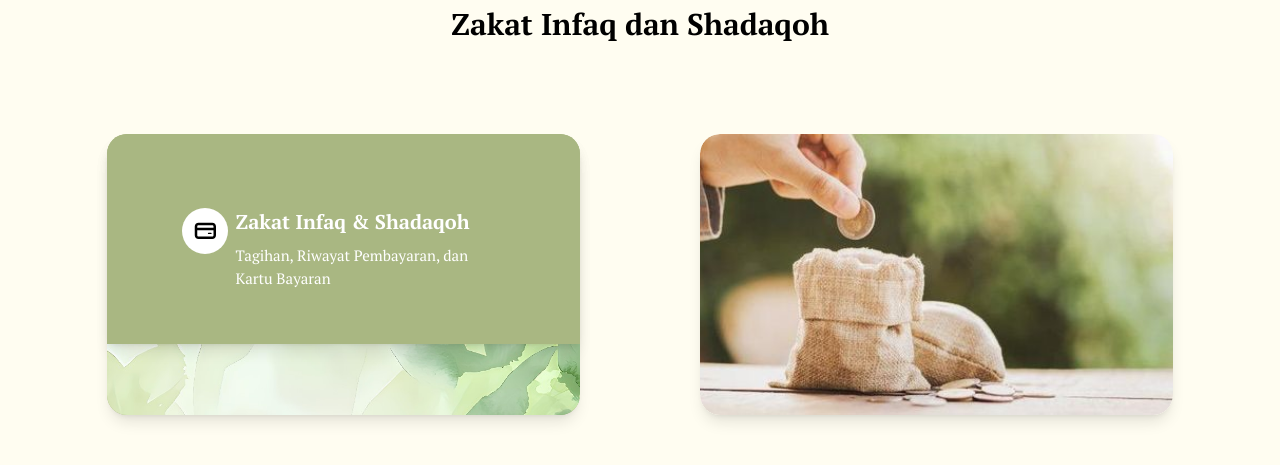
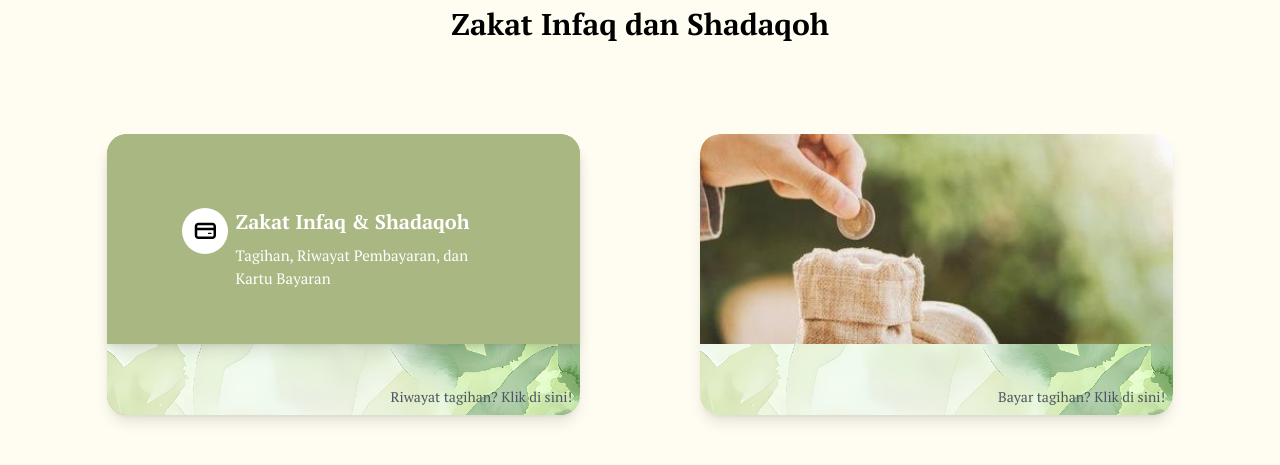
Before and after one commit to kenzi09/infak_FE, a React (Vite) app: page /User/dashboard in a window 1280 px wide. Shown: the part 960-1425 px from the top of the page. Built offline with nearby package versions, Linux system fonts and the light colour scheme.

Commit message:
update tampilan pembayaran

```diff
--- a/src/Pembayaran/Pembayaran.jsx
+++ b/src/Pembayaran/Pembayaran.jsx
@@ -2,7 +2,7 @@ import React, { useState } from "react";
 import wk from "../assets/img/wk.jpg"; // Mengimpor gambar
 import { FiLogOut } from "react-icons/fi"; // Mengimpor icon logout
 import TabelApp from "./pages/TabelApp";
-import Tagihan from "./pages/Tagihan";
+// import Tagihan from "./pages/Tagihan";
 import Riwayat from "./pages/Riwayat";
 import Popup from "../assets/Items/Popup";
 
@@ -78,7 +78,7 @@ function App() {
         </div>
 
         <div className="flex space-x-4 mb-6 ml-12">
-          {["tabel", "tagihan", "riwayat"].map((tab) => (
+          {["tabel", "riwayat"].map((tab) => (
             <button
               key={tab}
               className={`py-2 px-4 rounded flex items-center space-x-2 ${
@@ -97,8 +97,6 @@ function App() {
               <span>
                 {tab === "tabel"
                   ? "Tabel App"
-                  : tab === "tagihan"
-                  ? "Total Tagihan"
                   : "Riwayat App"}
               </span>
             </button>
@@ -107,9 +105,6 @@ function App() {
 
         {activeTab === "tabel" && <TabelApp />}
 
-        {activeTab === "tagihan" && <Tagihan />}
-
-
         {activeTab === "riwayat" && <Riwayat />}
       </div>
     </>
--- a/src/Users/Dashboard2.jsx
+++ b/src/Users/Dashboard2.jsx
@@ -1,76 +1,52 @@
 import React, { useRef, useEffect, useState } from "react";
-  import { useNavigate } from "react-router-dom"; // Import useNavigate dari React Router
+import { useNavigate } from "react-router-dom";
 import coin from "../assets/img/coin.jpg";
-  import bg from "../assets/img/bg.png"; // Pastikan nama file dan path-nya benar
+import bg from "../assets/img/bg.png";
 import { TiCreditCard } from "react-icons/ti";
 
 const Dashboard2 = () => {
-    const navigate = useNavigate(); // Membuat navigasi
+  const navigate = useNavigate();
+  const cardRef = useRef(null);
+  const imageRef = useRef(null);
+  const [isCardVisible, setIsCardVisible] = useState(false);
+  const [isImageVisible, setIsImageVisible] = useState(false);
 
-    const cardRef = useRef(null); // Untuk referensi pada Card Section
-    const imageRef = useRef(null); // Untuk referensi pada Image Section
-    const [isCardVisible, setIsCardVisible] = useState(false); // State untuk Card Section
-    const [isImageVisible, setIsImageVisible] = useState(false); // State untuk Image Section
-
-    // Fungsi untuk berpindah ke halaman pembayaran
   const handleCardClick = () => {
-      navigate("/pembayaran");
+    navigate("/user/pembayaran");
   };
 
   useEffect(() => {
-      // Intersection Observer untuk mendeteksi Card Section
     const observerCard = new IntersectionObserver(
       (entries) => {
         entries.forEach((entry) => {
-            if (entry.isIntersecting) {
-              setIsCardVisible(true); // Aktifkan animasi saat masuk ke viewport
-            } else {
-              setIsCardVisible(false); // Kembalikan ke posisi semula saat keluar dari viewport
-            }
+          setIsCardVisible(entry.isIntersecting);
         });
       },
       { threshold: 0.5 }
     );
 
-      // Intersection Observer untuk mendeteksi Image Section
     const observerImage = new IntersectionObserver(
       (entries) => {
         entries.forEach((entry) => {
-            if (entry.isIntersecting) {
-              setIsImageVisible(true); // Aktifkan animasi saat masuk ke viewport
-            } else {
-              setIsImageVisible(false); // Kembalikan ke posisi semula saat keluar dari viewport
-            }
+          setIsImageVisible(entry.isIntersecting);
         });
       },
       { threshold: 0.5 }
     );
 
-      if (cardRef.current) {
-        observerCard.observe(cardRef.current);
-      }
+    if (cardRef.current) observerCard.observe(cardRef.current);
+    if (imageRef.current) observerImage.observe(imageRef.current);
 
-      if (imageRef.current) {
-        observerImage.observe(imageRef.current);
-      }
-
-      // Cleanup observer saat komponen di-unmount
     return () => {
-        if (cardRef.current) {
-          observerCard.unobserve(cardRef.current);
-        }
-        if (imageRef.current) {
-          observerImage.unobserve(imageRef.current);
-        }
+      if (cardRef.current) observerCard.unobserve(cardRef.current);
+      if (imageRef.current) observerImage.unobserve(imageRef.current);
     };
   }, []);
 
   return (
     <div
       className="min-h-screen bg-[#FFFDF1] flex flex-col items-center justify-center px-10"
-        style={{
-          fontFamily: "'PT Serif', serif",
-        }}
+      style={{ fontFamily: "'PT Serif', serif" }}
     >
       <h1 className="text-2xl md:text-3xl font-bold mb-8 text-center text-black">
         Zakat Infaq dan Shadaqoh
@@ -79,11 +55,12 @@
         {/* Card Section */}
         <div
           ref={cardRef}
-            onClick={handleCardClick} // Menambahkan onClick untuk navigasi
-            className={`relative bg-[#A9B782] w-[473px] h-[281px] rounded-lg shadow-lg flex flex-col justify-center items-center p-4 my-2 transition-transform duration-[1000ms] ease-in-out transform ${isCardVisible ? 'translate-x-0' : '-translate-x-20'} hover:scale-105`}
+          onClick={handleCardClick}
+          className={`relative bg-[#A9B782] w-[473px] h-[281px] rounded-lg shadow-lg flex flex-col justify-center items-center p-4 my-2 transition-transform duration-[1000ms] ease-in-out transform ${
+            isCardVisible ? "translate-x-0" : "-translate-x-20"
+          } hover:scale-105`}
           style={{ borderRadius: "20px", margin: "60px", cursor: "pointer" }}
         >
-            {/* Bagian bawah dengan background image */}
           <div
             className="absolute bottom-0 left-0 w-full h-1/4"
             style={{
@@ -92,37 +69,54 @@
               borderRadius: "0 0 20px 20px",
             }}
           ></div>
-            {/* Bagian atas dengan background color */}
           <div
             className="absolute top-0 left-0 w-full h-3/4 bg-[#A9B782] rounded-t-lg flex flex-col shadow-lg justify-center items-center"
             style={{ borderRadius: "20px 20px 0 0" }}
           >
             <div className="flex items-center gap-2 text-white pb-4">
-                {/* Icon with background */}
               <div className="bg-white w-[46px] h-[46px] rounded-full flex justify-center items-center pb-[3px] pl-[2px]">
                 <TiCreditCard className="text-black text-xl w-[30px] h-[30px]" />
               </div>
               <div className="w-[270px] mt-9">
-                  <p className="text-xl font-semibold mb-2">Zakat Infaq & Shadaqoh</p>
+                <p className="text-xl font-semibold mb-2">
+                  Zakat Infaq & Shadaqoh
+                </p>
                 <p className="text-[15px] text-white">
                   Tagihan, Riwayat Pembayaran, dan Kartu Bayaran
                 </p>
               </div>
             </div>
           </div>
+          <p className="absolute bottom-2 right-2 text-right text-gray-600 text-sm">
+            Riwayat tagihan? Klik di sini!
+          </p>
         </div>
+
         {/* Image Section */}
         <div
           ref={imageRef}
-            className={`w-[473px] h-[281px] rounded-lg shadow-lg overflow-hidden my-2 transition-transform duration-[1000ms] ease-in-out transform ${isImageVisible ? 'translate-x-0' : 'translate-x-20'}`}
+          className={`relative w-[473px] h-[281px] rounded-lg shadow-lg overflow-hidden my-2 transition-transform duration-[1000ms] ease-in-out transform ${
+            isImageVisible ? "translate-x-0" : "translate-x-20"
+          }`}
           style={{ borderRadius: "20px", margin: "60px" }}
         >
+          <div
+            className="absolute bottom-0 left-0 w-full h-1/4"
+            style={{
+              backgroundImage: `url(${bg})`,
+              backgroundSize: "cover",
+              borderRadius: "0 0 20px 20px",
+            }}
+          ></div>
           <img
             src={coin}
             alt="Zakat Image"
             className="w-full h-full object-cover"
             style={{ borderRadius: "20px" }}
           />
+          <p className="absolute bottom-2 right-2 text-right text-gray-600 text-sm">
+            Bayar tagihan? Klik di sini!
+          </p>
         </div>
       </div>
     </div>
--- a/src/assets/Items/Status/Menunggak.jsx
+++ b/src/assets/Items/Status/Menunggak.jsx
@@ -1,13 +1,13 @@
-import React from "react";
+// import React from "react";
 
-function Menunggak  () {
-    return(
-        <div className="bg-[#F5A0A0] rounded-[2px] w-[56px] h-[15px] flex justify-center items-center">
-            <p className=" text-[#D13F3F] font-bold italic text-[8px]">
-                Menunggak
-            </p>
-        </div>
-    );
-}
+// function Menunggak  () {
+//     return(
+//         <div className="bg-[#F5A0A0] rounded-[2px] w-[56px] h-[15px] flex justify-center items-center">
+//             <p className=" text-[#D13F3F] font-bold italic text-[8px]">
+//                 Menunggak
+//             </p>
+//         </div>
+//     );
+// }
 
-export default Menunggak    ;
+// export default Menunggak    ;
--- a/src/assets/Items/Status/StatusBlmBayar.jsx
+++ b/src/assets/Items/Status/StatusBlmBayar.jsx
@@ -1,13 +1,13 @@
-import React from "react";
+// import React from "react";
 
-function StatusBlmBayar() {
-    return(
-        <div className="bg-[#F5D9A0]  rounded-[2px] text-[8px] w-[68px] h-[15px] flex justify-center items-center">
-            <p className="text-[#CE9C1C] font-bold italic text-[8px]">
-                Belum Dibayar
-            </p>
-        </div>
-    );
-}
+// function StatusBlmBayar() {
+//     return(
+//         <div className="bg-[#F5D9A0]  rounded-[2px] text-[8px] w-[68px] h-[15px] flex justify-center items-center">
+//             <p className="text-[#CE9C1C] font-bold italic text-[8px]">
+//                 Belum Dibayar
+//             </p>
+//         </div>
+//     );
+// }
 
-export default StatusBlmBayar;
+// export default StatusBlmBayar;
```
Also changed, not shown: src/Pembayaran/pages/Tagihan.jsx (+43 -43 lines). Lines whose indentation alone changed are shown as unchanged.
